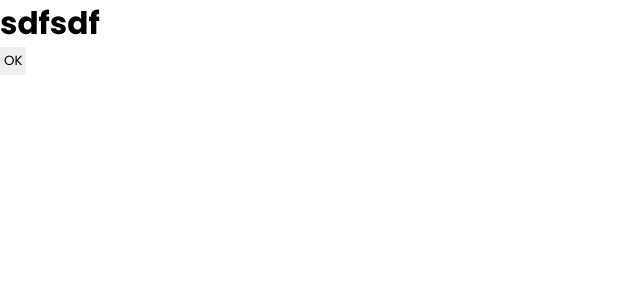
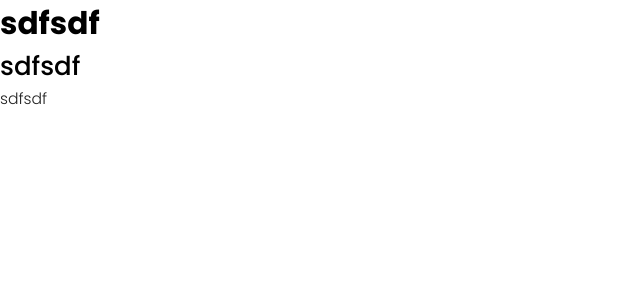
Before and after one commit to Pablo-Silva-Dev/react-components, a Next.js app: page / in a window 1280 px wide. Shown: the top 300 px of the page, without its empty margins (0-640 px from the left). Built offline with nearby package versions, Linux system fonts and the light colour scheme.

Commit message:
Components: Text and SubTitle components created

```diff
--- /dev/null
+++ b/src/components/Typography/SubTitle/index.tsx
@@ -0,0 +1,18 @@
+
+import React, { BaseHTMLAttributes } from 'react';
+import { SubTitle as SubTitleComponent } from './styles';
+
+interface Props { }
+
+interface SubTitleProps extends BaseHTMLAttributes<Props> {
+  content: string;
+  themeColor?: 'dark' | 'light';
+}
+
+export function SubTitle({ content, themeColor }: SubTitleProps) {
+  return (
+    <SubTitleComponent themeColor={themeColor}>
+      {content}
+    </SubTitleComponent>
+  )
+}
--- /dev/null
+++ b/src/components/Typography/SubTitle/styles.ts
@@ -0,0 +1,18 @@
+import styled from "styled-components";
+
+interface TitleProps {
+  themeColor: "dark" | "light";
+}
+
+export const SubTitle = styled.h3<TitleProps>`
+  font-size: ${({ theme }) => theme.sizes.xxlarge};
+  font-weight: 500;
+  color: ${({ theme, themeColor }) =>
+    themeColor === "light" ? theme.colors.white : theme.colors.black};
+  @media (max-width: 1080px) {
+    font-size: ${({ theme }) => theme.sizes.xlarge};
+  }
+  @media (max-width: 720px) {
+    font-size: ${({ theme }) => theme.sizes.large};
+  }
+`;
--- /dev/null
+++ b/src/components/Typography/Text/index.tsx
@@ -0,0 +1,18 @@
+
+import React, { BaseHTMLAttributes } from 'react';
+import { Text as TextComponent } from './styles';
+
+interface Props { }
+
+interface TextProps extends BaseHTMLAttributes<Props> {
+  content: string;
+  themeColor?: 'dark' | 'light';
+}
+
+export function Text({ content, themeColor, ...rest }: TextProps) {
+  return (
+    <TextComponent themeColor={themeColor} {...rest}>
+      {content}
+    </TextComponent>
+  )
+}
--- /dev/null
+++ b/src/components/Typography/Text/styles.ts
@@ -0,0 +1,15 @@
+import styled from "styled-components";
+
+interface TitleProps {
+  themeColor: "dark" | "light";
+}
+
+export const Text = styled.span<TitleProps>`
+  font-size: ${({ theme }) => theme.sizes.large};
+  font-weight: 300;
+  color: ${({ theme, themeColor }) =>
+    themeColor === "light" ? theme.colors.white : theme.colors.text};
+  @media (max-width: 720px) {
+    font-size: ${({ theme }) => theme.sizes.medium};
+  }
+`;
--- a/src/components/Typography/Title/index.tsx
+++ b/src/components/Typography/Title/index.tsx
@@ -1,7 +1,9 @@
-import React from 'react';
+import React, { BaseHTMLAttributes } from 'react';
 import { Title as TitleComponent } from './styles';
 
-interface TitleProps {
+interface Props { }
+
+interface TitleProps extends BaseHTMLAttributes<Props> {
   content: string;
   themeColor?: "dark" | "light";
 }
--- a/src/components/Typography/Title/styles.ts
+++ b/src/components/Typography/Title/styles.ts
@@ -6,15 +6,13 @@ interface TitleProps {
 
 export const Title = styled.h1<TitleProps>`
   font-size: ${({theme}) => theme.sizes.huge};
-  font-weight: bold;
+  font-weight: 700;
   color: ${({ theme, themeColor }) =>
     themeColor === "light" ?
     theme.colors.secondary :
     theme.colors.black};
-  max-width: 640px;
   @media(max-width: 1080px) {
     font-size: ${({theme}) => theme.sizes.huge};
-    text-align: center;
   }
   @media(max-width: 720px) {
     font-size: ${({theme}) => theme.sizes.xlarge};
--- a/src/pages/_document.tsx
+++ b/src/pages/_document.tsx
@@ -10,10 +10,10 @@ export default class MyDocument extends Document {
         return (
             <Html>
                 <Head>
-                    <meta name="description" content="pablosilvadev criar site pablo silva dev pablosilvadev.com.br" />
-                    <meta name="keywords" content="pablosilvadev criar sites catalogo virtual landing page" />
-                    <meta name='author' content='pablosilvadev' />
-                    <meta name='author' content='pablosilvadev' />
+                    <meta name="description" content="react components" />
+                    <meta name="keywords" content="react components " />
+                    <meta name='author' content='react components' />
+                    <meta name='author' content='react components' />
                     <link href="https://fonts.googleapis.com/css2?family=Fira+Code:wght@300;400;500;600;700&family=Open+Sans:wght@300;400;500;600;700&family=Oswald:wght@300;400;500;600&family=Poppins:wght@200;300;400;500;600;700;800&display=swap" rel="stylesheet"></link>
                 </Head>
                 <body>
--- a/src/pages/index.tsx
+++ b/src/pages/index.tsx
@@ -1,5 +1,7 @@
 import Head from 'next/head'
+import { SubTitle } from '../components/Typography/SubTitle'
 import { Title } from '../components/Typography/Title'
+import { Text } from '../components/Typography/Text'
 
 export default function Home() {
   return (
@@ -10,7 +12,12 @@ export default function Home() {
       <Title
         content='sdfsdf'
       />
-      <button>OK</button>
+      <SubTitle
+        content='sdfsdf'
+      />
+      <Text
+        content='sdfsdf'
+      />
     </div>
   )
 }
```
